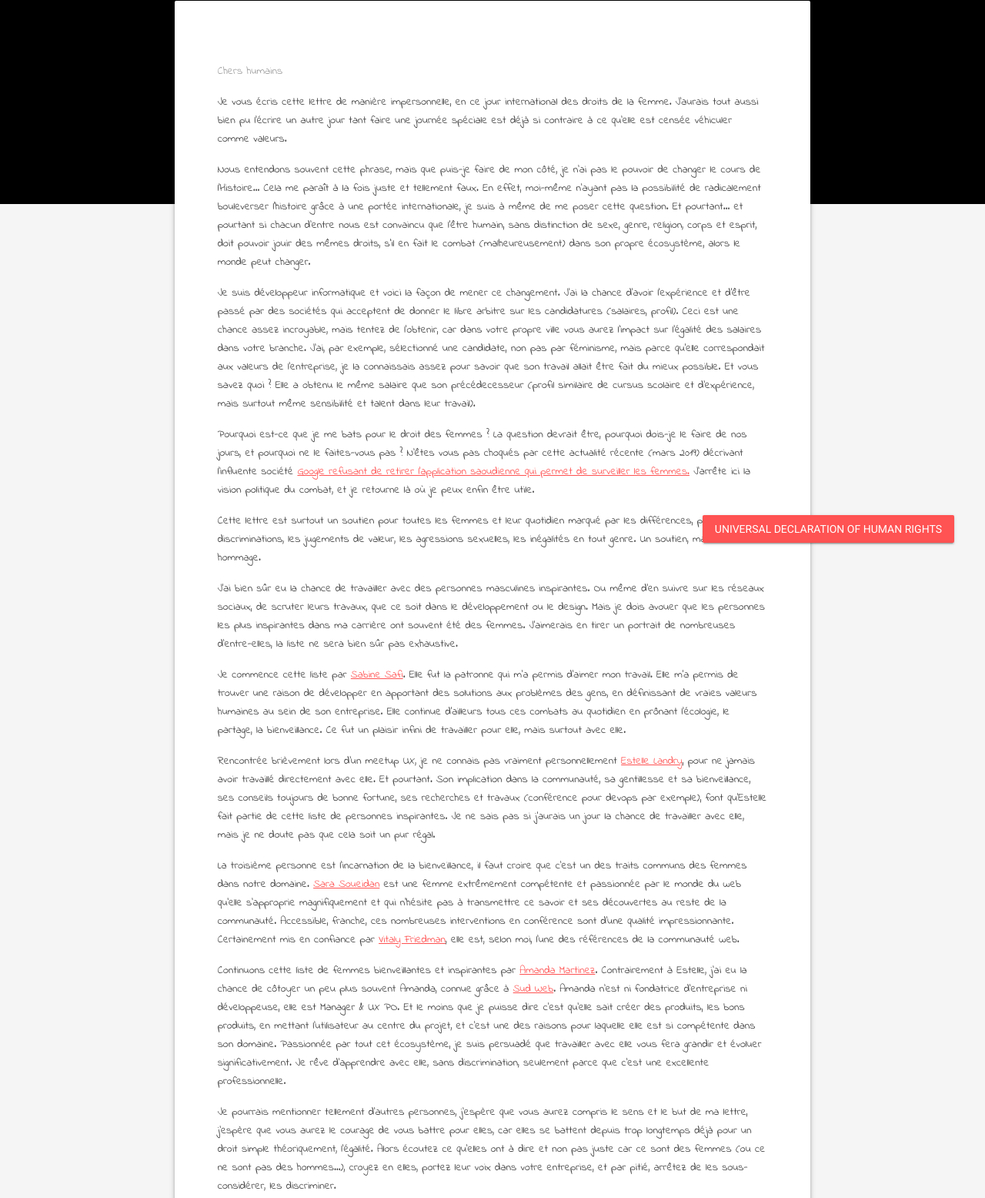
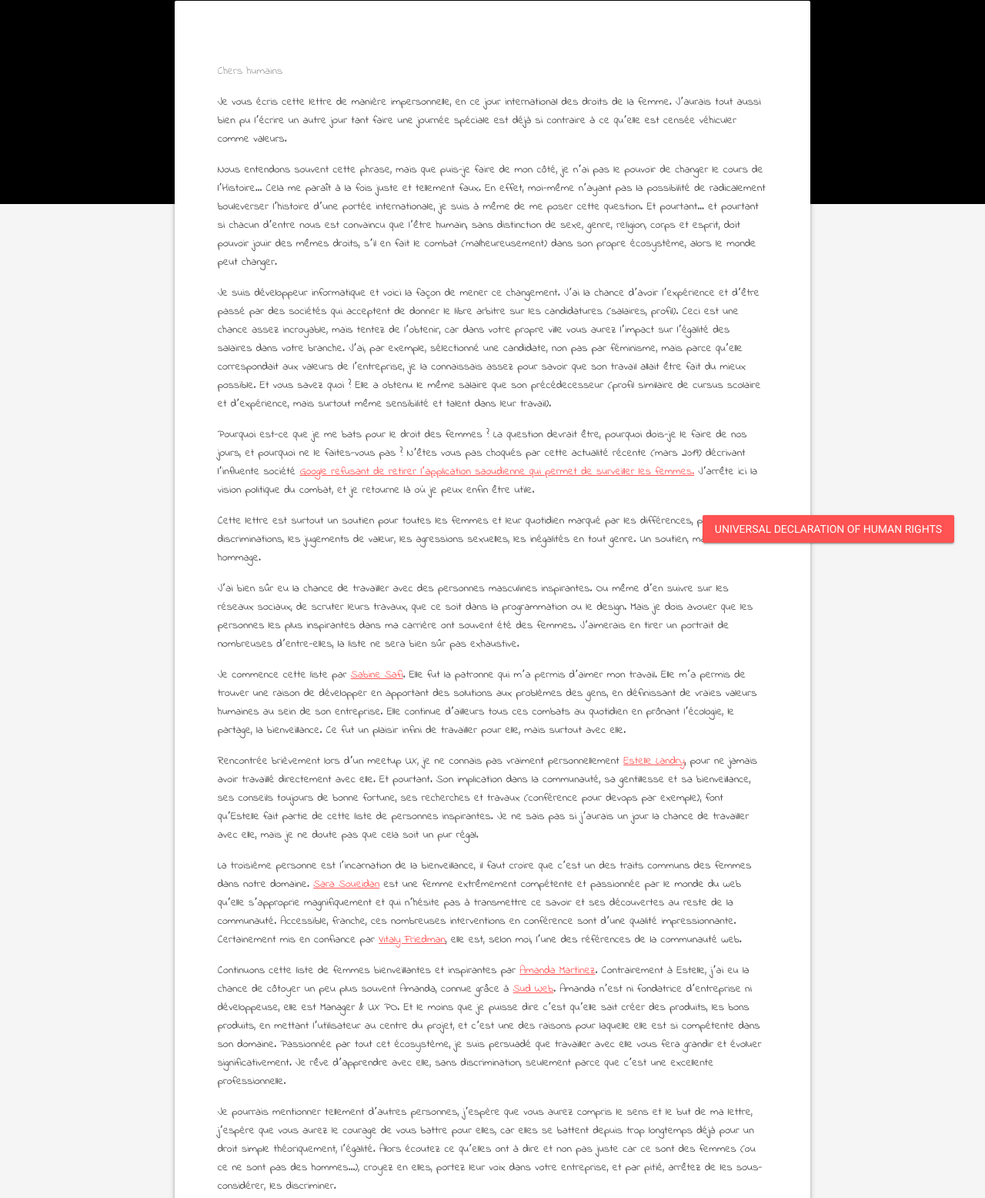
Before and after one commit to iGitScor/ink, a plain HTML site: page index.html in a window 1280 px wide. Shown: the part 55-1611 px from the top of the page at 77% size. Drawn offline with nearby package versions, Linux system fonts and the light colour scheme.

Commit message:
Automatic deployment update

```diff
--- a/index.html
+++ b/index.html
@@ -72,37 +72,37 @@
               <p>Chers humains</p>
             </div>
               <p>
-                Je vous écris cette lettre de manière impersonnelle, en ce jour international des droits de la femme. J'aurais tout aussi bien pu l'écrire un autre jour tant faire une journée spéciale est déjà si contraire à ce qu'elle est censée véhiculer comme valeurs.
+                Je vous écris cette lettre de manière impersonnelle, en ce jour international des droits de la femme. Jʼaurais tout aussi bien pu lʼécrire un autre jour tant faire une journée spéciale est déjà si contraire à ce quʼelle est censée véhiculer comme valeurs.
               </p>
               <p>
-                Nous entendons souvent cette phrase, mais que puis-je faire de mon côté, je n'ai pas le pouvoir de changer le cours de l'Histoire… Cela me paraît à la fois juste et tellement faux. En effet, moi-même n'ayant pas la possibilité de radicalement bouleverser l'histoire grâce à une portée internationale, je suis à même de me poser cette question. Et pourtant… et pourtant si chacun d'entre nous est convaincu que l'être humain, sans distinction de sexe, genre, religion, corps et esprit, doit pouvoir jouir des mêmes droits, s'il en fait le combat (malheureusement) dans son propre écosystème, alors le monde peut changer.
+                Nous entendons souvent cette phrase, mais que puis-je faire de mon côté, je nʼai pas le pouvoir de changer le cours de lʼHistoire… Cela me paraît à la fois juste et tellement faux. En effet, moi-même nʼayant pas la possibilité de radicalement bouleverser lʼhistoire dʼune portée internationale, je suis à même de me poser cette question. Et pourtant… et pourtant si chacun dʼentre nous est convaincu que lʼêtre humain, sans distinction de sexe, genre, religion, corps et esprit, doit pouvoir jouir des mêmes droits, sʼil en fait le combat (malheureusement) dans son propre écosystème, alors le monde peut changer.
               </p>
               <p>
-                Je suis développeur informatique et voici la façon de mener ce changement. J'ai la chance d'avoir l'expérience et d'être passé par des sociétés qui acceptent de donner le libre arbitre sur les candidatures (salaires, profil). Ceci est une chance assez incroyable, mais tentez de l'obtenir, car dans votre propre ville vous aurez l'impact sur l'égalité des salaires dans votre branche. J'ai, par exemple, sélectionné une candidate, non pas par féminisme, mais parce qu'elle correspondait aux valeurs de l'entreprise, je la connaissais assez pour savoir que son travail allait être fait du mieux possible. Et vous savez quoi ? Elle a obtenu le même salaire que son précédecesseur (profil similaire de cursus scolaire et d'expérience, mais surtout même sensibilité et talent dans leur travail).
+                Je suis développeur informatique et voici la façon de mener ce changement. Jʼai la chance dʼavoir lʼexpérience et dʼêtre passé par des sociétés qui acceptent de donner le libre arbitre sur les candidatures (salaires, profil). Ceci est une chance assez incroyable, mais tentez de lʼobtenir, car dans votre propre ville vous aurez lʼimpact sur lʼégalité des salaires dans votre branche. Jʼai, par exemple, sélectionné une candidate, non pas par féminisme, mais parce quʼelle correspondait aux valeurs de lʼentreprise, je la connaissais assez pour savoir que son travail allait être fait du mieux possible. Et vous savez quoi ? Elle a obtenu le même salaire que son précédecesseur (profil similaire de cursus scolaire et dʼexpérience, mais surtout même sensibilité et talent dans leur travail).
               </p>
               <p>
-                Pourquoi est-ce que je me bats pour le droit des femmes ? La question devrait être, pourquoi dois-je le faire de nos jours, et pourquoi ne le faites-vous pas ? N'êtes vous pas choqués par cette actualité récente (mars 2019) décrivant l'influente société <a href="https://lemuslimpost.com/google-refuse-retirer-application-saoudienne-surveiller-femmes.html" target="_blank">Google refusant de retirer l'application saoudienne qui permet de surveiller les femmes.</a> J'arrête ici la vision politique du combat, et je retourne là où je peux enfin être utile.
+                Pourquoi est-ce que je me bats pour le droit des femmes ? La question devrait être, pourquoi dois-je le faire de nos jours, et pourquoi ne le faites-vous pas ? Nʼêtes vous pas choqués par cette actualité récente (mars 2019) décrivant lʼinfluente société <a href="https://lemuslimpost.com/google-refuse-retirer-application-saoudienne-surveiller-femmes.html" target="_blank">Google refusant de retirer lʼapplication saoudienne qui permet de surveiller les femmes.</a> Jʼarrête ici la vision politique du combat, et je retourne là où je peux enfin être utile.
               </p>
               <p>
                 Cette lettre est surtout un soutien pour toutes les femmes et leur quotidien marqué par les différences, par les discriminations, les jugements de valeur, les agressions sexuelles, les inégalités en tout genre. Un soutien, mais aussi un hommage.
               </p>
               <p>
-                J'ai bien sûr eu la chance de travailler avec des personnes masculines inspirantes. Ou même d'en suivre sur les réseaux sociaux, de scruter leurs travaux, que ce soit dans le développement ou le design. Mais je dois avouer que les personnes les plus inspirantes dans ma carrière ont souvent été des femmes. J'aimerais en tirer un portrait de nombreuses d'entre-elles, la liste ne sera bien sûr pas exhaustive.
+                Jʼai bien sûr eu la chance de travailler avec des personnes masculines inspirantes. Ou même dʼen suivre sur les réseaux sociaux, de scruter leurs travaux, que ce soit dans la programmation ou le design. Mais je dois avouer que les personnes les plus inspirantes dans ma carrière ont souvent été des femmes. Jʼaimerais en tirer un portrait de nombreuses dʼentre-elles, la liste ne sera bien sûr pas exhaustive.
               </p>
               <p>
-                Je commence cette liste par <a href="https://twitter.com/sabinesafi" target="_blank">Sabine Safi</a>. Elle fut la patronne qui m'a permis d'aimer mon travail. Elle m'a permis de trouver une raison de développer en apportant des solutions aux problèmes des gens, en définissant de vraies valeurs humaines au sein de son entreprise. Elle continue d'ailleurs tous ces combats au quotidien en prônant l'écologie, le partage, la bienveillance. Ce fut un plaisir infini de travailler pour elle, mais surtout avec elle.
+                Je commence cette liste par <a href="https://twitter.com/sabinesafi" target="_blank">Sabine Safi</a>. Elle fut la patronne qui mʼa permis dʼaimer mon travail. Elle mʼa permis de trouver une raison de développer en apportant des solutions aux problèmes des gens, en définissant de vraies valeurs humaines au sein de son entreprise. Elle continue dʼailleurs tous ces combats au quotidien en prônant lʼécologie, le partage, la bienveillance. Ce fut un plaisir infini de travailler pour elle, mais surtout avec elle.
               </p>
               <p>
-                Rencontrée brièvement lors d'un meetup UX, je ne connais pas vraiment personnellement <a href="https://twitter.com/estelandry" target="_blank">Estelle Landry</a>, pour ne jamais avoir travaillé directement avec elle. Et pourtant. Son implication dans la communauté, sa gentillesse et sa bienveillance, ses conseils toujours de bonne fortune, ses recherches et travaux (conférence pour devops par exemple), font qu'Estelle fait partie de cette liste de personnes inspirantes. Je ne sais pas si j'aurais un jour la chance de travailler avec elle, mais je ne doute pas que cela soit un pur régal.
+                Rencontrée brièvement lors dʼun meetup UX, je ne connais pas vraiment personnellement <a href="https://twitter.com/estelandry" target="_blank">Estelle Landry</a>, pour ne jamais avoir travaillé directement avec elle. Et pourtant. Son implication dans la communauté, sa gentillesse et sa bienveillance, ses conseils toujours de bonne fortune, ses recherches et travaux (conférence pour devops par exemple), font quʼEstelle fait partie de cette liste de personnes inspirantes. Je ne sais pas si jʼaurais un jour la chance de travailler avec elle, mais je ne doute pas que cela soit un pur régal.
               </p>
               <p>
-                La troisième personne est l'incarnation de la bienveillance, il faut croire que c'est un des traits communs des femmes dans notre domaine. <a href="https://www.sarasoueidan.com/" target="_blank">Sara Soueidan</a> est une femme extrêmement compétente et passionnée par le monde du web qu'elle s'approprie magnifiquement et qui n'hésite pas à transmettre ce savoir et ses découvertes au reste de la communauté. Accessible, franche, ces nombreuses interventions en conférence sont d'une qualité impressionnante. Certainement mis en confiance par <a href="https://www.smashingmagazine.com/author/vitaly-friedman/" target="_blank">Vitaly Friedman</a>, elle est, selon moi, l'une des références de la communauté web.
+                La troisième personne est lʼincarnation de la bienveillance, il faut croire que cʼest un des traits communs des femmes dans notre domaine. <a href="https://www.sarasoueidan.com/" target="_blank">Sara Soueidan</a> est une femme extrêmement compétente et passionnée par le monde du web quʼelle sʼapproprie magnifiquement et qui nʼhésite pas à transmettre ce savoir et ses découvertes au reste de la communauté. Accessible, franche, ces nombreuses interventions en conférence sont dʼune qualité impressionnante. Certainement mis en confiance par <a href="https://www.smashingmagazine.com/author/vitaly-friedman/" target="_blank">Vitaly Friedman</a>, elle est, selon moi, lʼune des références de la communauté web.
               </p>
               <p>
-                Continuons cette liste de femmes bienveillantes et inspirantes par <a href="https://twitter.com/martinezamandaa" target="_blank">Amanda Martinez</a>. Contrairement à Estelle, j'ai eu la chance de côtoyer un peu plus souvent Amanda, connue grâce à <a href="https://sudweb.fr/" target="_blank">Sud Web</a>. Amanda n'est ni fondatrice d'entreprise ni développeuse, elle est Manager & UX PO. Et le moins que je puisse dire c'est qu'elle sait créer des produits, les bons produits, en mettant l'utilisateur au centre du projet, et c'est une des raisons pour laquelle elle est si compétente dans son domaine. Passionnée par tout cet écosystème, je suis persuadé que travailler avec elle vous fera grandir et évoluer significativement. Je rêve d'apprendre avec elle, sans discrimination, seulement parce que c'est une excellente professionnelle.
+                Continuons cette liste de femmes bienveillantes et inspirantes par <a href="https://twitter.com/martinezamandaa" target="_blank">Amanda Martinez</a>. Contrairement à Estelle, jʼai eu la chance de côtoyer un peu plus souvent Amanda, connue grâce à <a href="https://sudweb.fr/" target="_blank">Sud Web</a>. Amanda nʼest ni fondatrice dʼentreprise ni développeuse, elle est Manager & UX PO. Et le moins que je puisse dire cʼest quʼelle sait créer des produits, les bons produits, en mettant lʼutilisateur au centre du projet, et cʼest une des raisons pour laquelle elle est si compétente dans son domaine. Passionnée par tout cet écosystème, je suis persuadé que travailler avec elle vous fera grandir et évoluer significativement. Je rêve dʼapprendre avec elle, sans discrimination, seulement parce que cʼest une excellente professionnelle.
               </p>
               <p>
-                Je pourrais mentionner tellement d'autres personnes, j'espère que vous aurez compris le sens et le but de ma lettre, j'espère que vous aurez le courage de vous battre pour elles, car elles se battent depuis trop longtemps déjà pour un droit simple théoriquement, l'égalité. Alors écoutez ce qu'elles ont à dire et non pas juste car ce sont des femmes (ou ce ne sont pas des hommes…), croyez en elles, portez leur voix dans votre entreprise, et par pitié, arrêtez de les sous-considérer, les discriminer.
+                Je pourrais mentionner tellement dʼautres personnes, jʼespère que vous aurez compris le sens et le but de ma lettre, jʼespère que vous aurez le courage de vous battre pour elles, car elles se battent depuis trop longtemps déjà pour un droit simple théoriquement, lʼégalité. Alors écoutez ce quʼelles ont à dire et non pas juste car ce sont des femmes (ou ce ne sont pas des hommes…), croyez en elles, portez leur voix dans votre entreprise, et par pitié, arrêtez de les sous-considérer, les discriminer.
               </p>
               <div class="mdl-color-text--grey-500">
                 <p>Sébastien</p>
```
